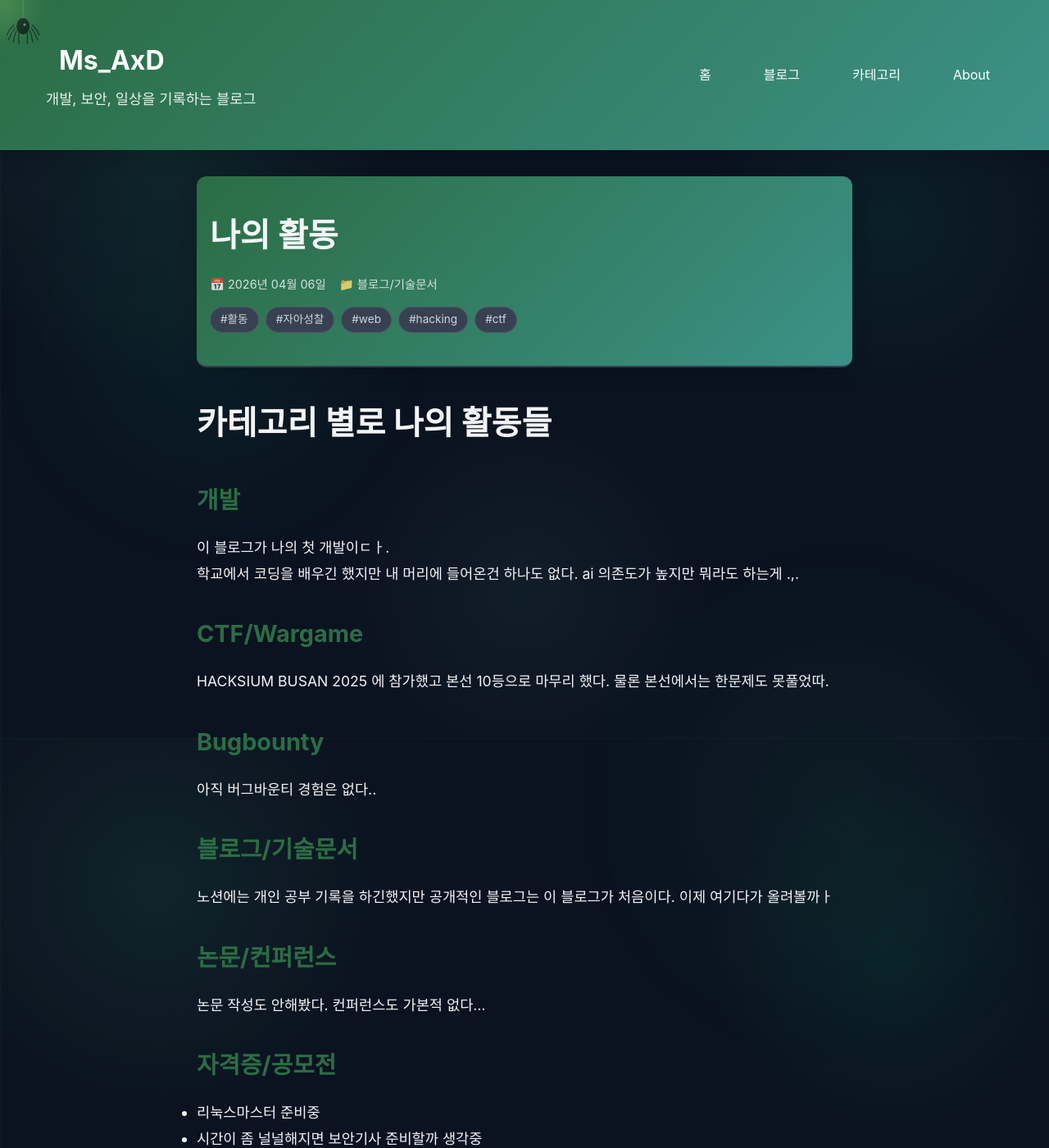
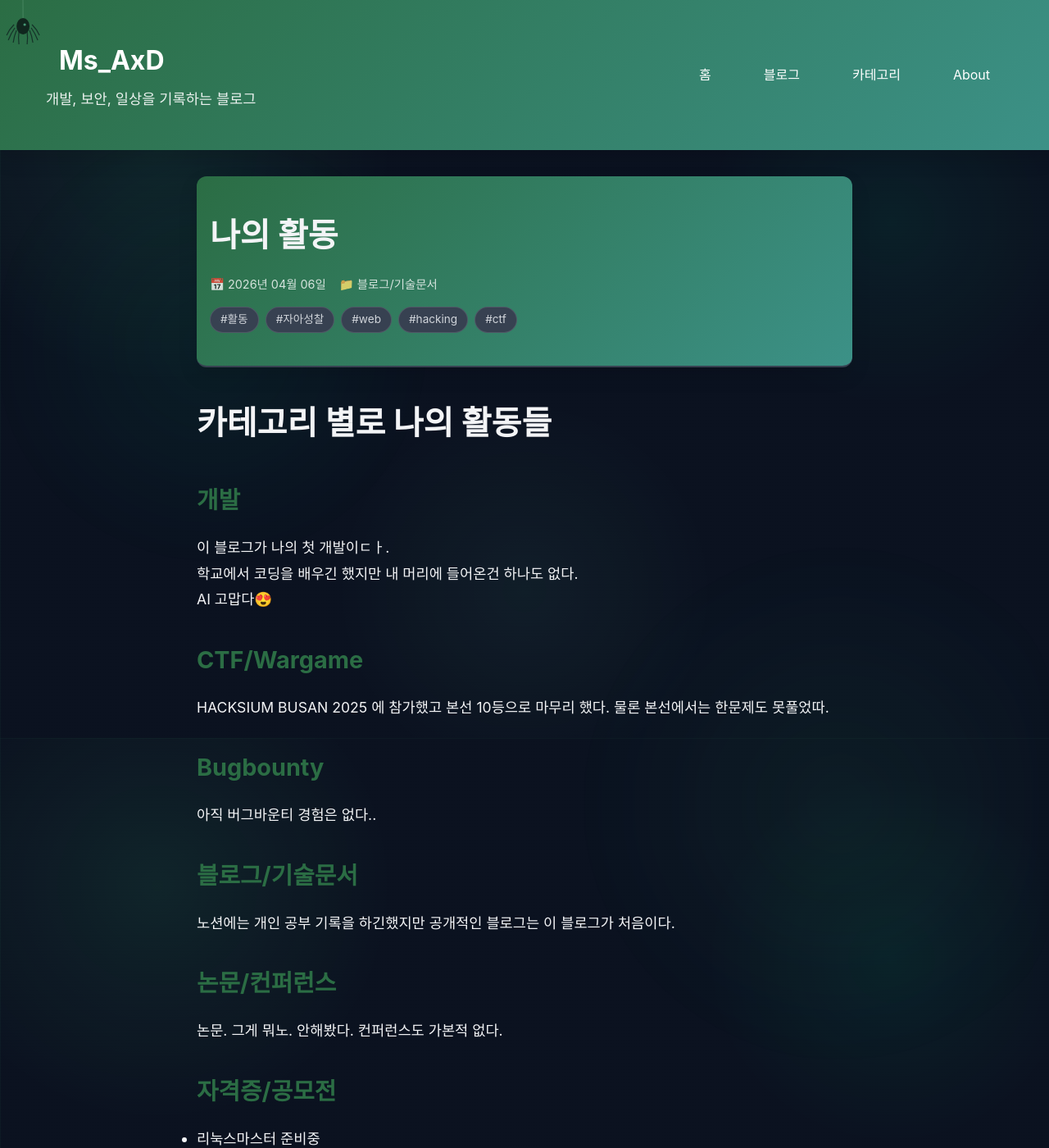
Before and after one commit to ms-axd/ms-axd.github.io, a Jekyll site: the page built from _posts/2026-04-06-2rd-post.md, in a window 1280 px wide and 1400 px high. Shown: the whole window at 82% size. Built offline with Jekyll 4.4.1, drawn with Linux system fonts in a browser that asks for light colours; comment, search, counter and statistics services are not loaded.

Commit message:
2rd post

```diff
--- a/_posts/2026-04-06-2rd-post.md
+++ b/_posts/2026-04-06-2rd-post.md
@@ -14,7 +14,9 @@ excerpt: 지금까지의 나의 활동을 기록한 글
 
 이 블로그가 나의 첫 개발이ㄷㅏ.
 
-학교에서 코딩을 배우긴 했지만 내 머리에 들어온건 하나도 없다. ai 의존도가 높지만 뭐라도 하는게 .,.
+학교에서 코딩을 배우긴 했지만 내 머리에 들어온건 하나도 없다.
+
+AI 고맙다😍
 
 
 
@@ -33,19 +35,19 @@ HACKSIUM BUSAN 2025 에 참가했고 본선 10등으로 마무리 했다. 물론
 
 ## 블로그/기술문서
 
-노션에는 개인 공부 기록을 하긴했지만 공개적인 블로그는 이 블로그가 처음이다. 이제 여기다가 올려볼까ㅏ
+노션에는 개인 공부 기록을 하긴했지만 공개적인 블로그는 이 블로그가 처음이다.
 
 
 ## 논문/컨퍼런스
 
-논문 작성도 안해봤다. 컨퍼런스도 가본적 없다...
+논문. 그게 뭐노. 안해봤다. 컨퍼런스도 가본적 없다.
 
 
 
 ## 자격증/공모전
 
 - 리눅스마스터 준비중
-- 시간이 좀 널널해지면 보안기사 준비할까 생각중
+- 시간이 좀 널널해지면 보안기사 준비할까 생각중  <br>
 
 
 ---
```
